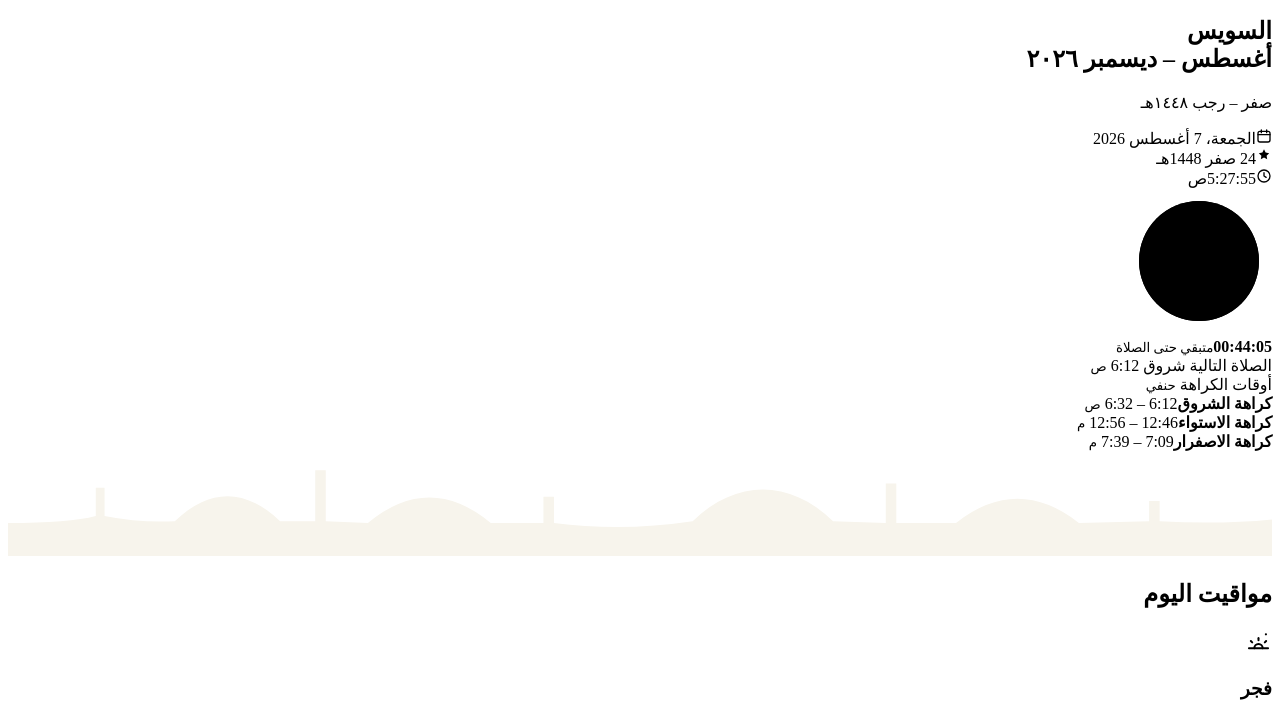
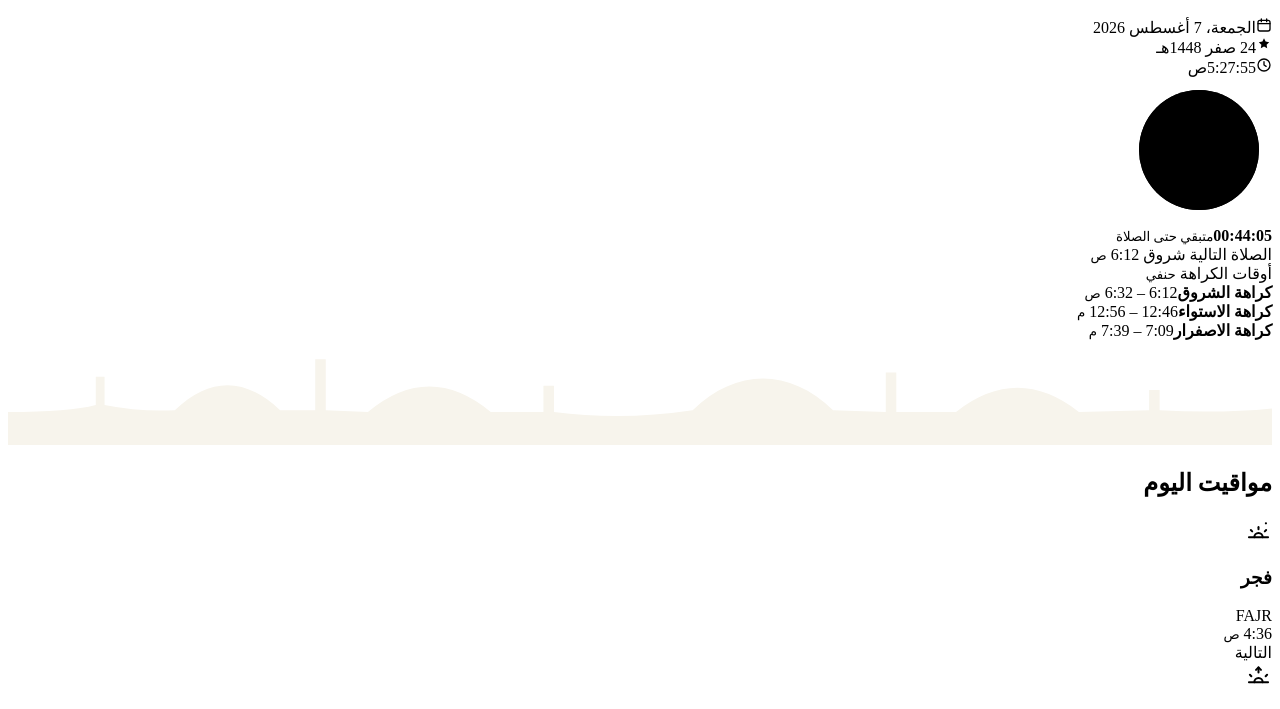
Before and after one commit to ahmedme82-cmd/FinalRepo, a website: page index.html in a window 1280 px wide. Shown: the part 87-796 px from the top of the page. Drawn offline with Linux system fonts and the light colour scheme.

Commit message:
Update index.html

```diff
--- a/index.html
+++ b/index.html
@@ -29,8 +29,7 @@
 <section class="hero">
   <div class="hero-in">
     <div class="hero-text">
-      <h1>السويس<br><span>أغسطس – ديسمبر ٢٠٢٦</span></h1>
-      <p class="sub">صفر – رجب ١٤٤٨هـ</p>
+
       <div class="chips">
         <div class="chip"><svg aria-hidden="true" width="16" height="16" viewBox="0 0 24 24" fill="none" stroke="currentColor" stroke-width="2" stroke-linecap="round"><rect x="3" y="5" width="18" height="16" rx="3"/><path d="M8 3v4M16 3v4M3 10h18"/></svg><span id="chipGreg">—</span></div>
         <div class="chip"><svg aria-hidden="true" width="16" height="16" viewBox="0 0 24 24" fill="currentColor"><path d="M12 2l2.4 4.9 5.4.8-3.9 3.8.9 5.4-4.8-2.5-4.8 2.5.9-5.4L4.2 7.7l5.4-.8Z"/></svg><span id="chipHijri">—</span></div>
```
